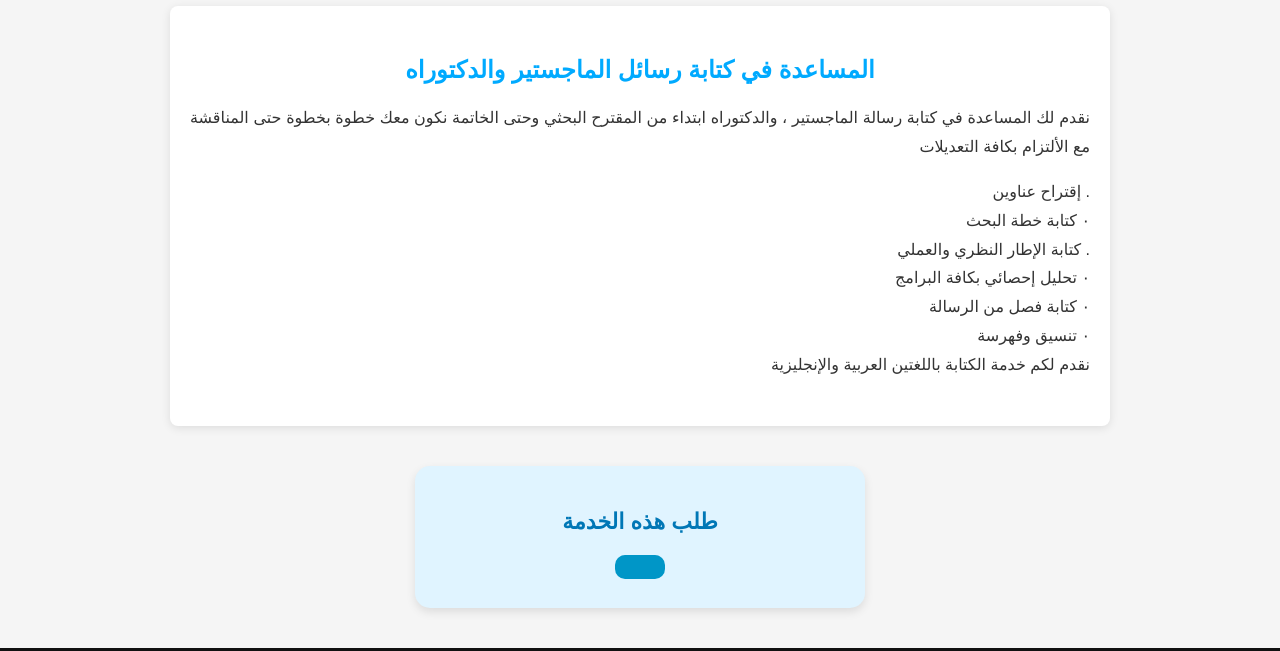
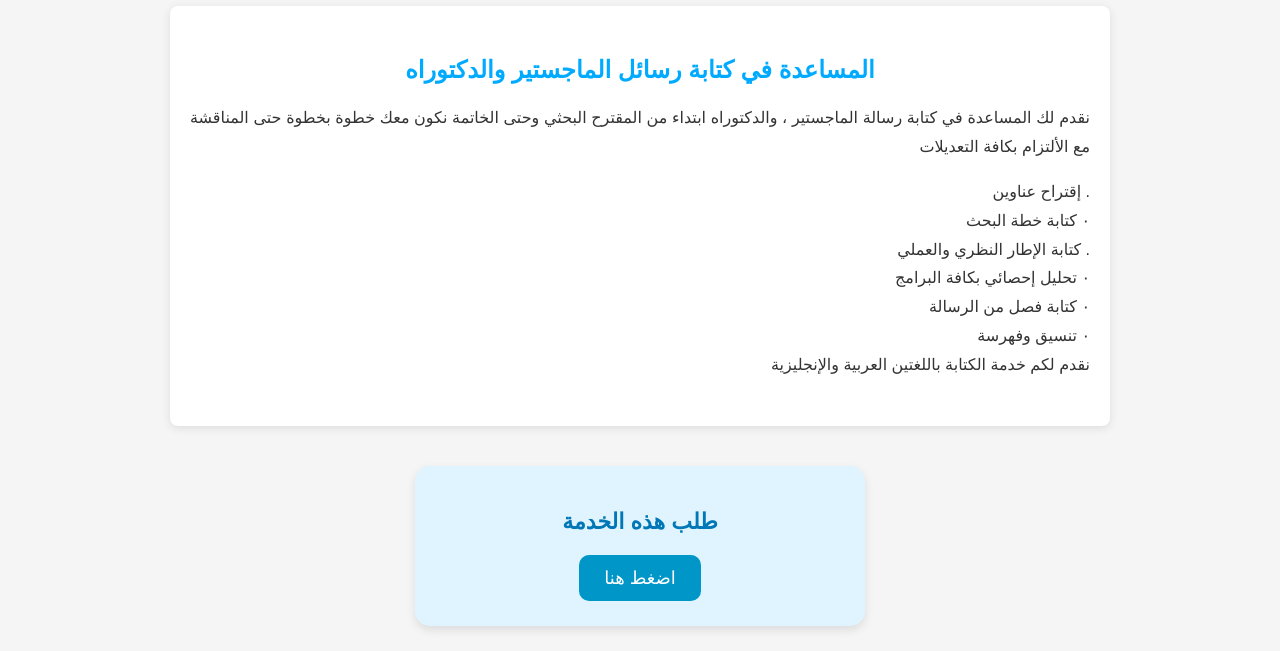
Before and after one commit to mohammed73yafa/Al-Tafawuq, a plain HTML site: page pag1.html in a window 1280 px wide. Shown: the part 969-1620 px from the top of the page. Drawn offline with Linux system fonts and the light colour scheme.

Commit message:
Update pag1.html

```diff
--- a/pag1.html
+++ b/pag1.html
@@ -270,7 +270,7 @@
 <div class="service-box">
   <h2>طلب هذه الخدمة</h2>
   <a href="https://wa.me/+967774547619?text=مرحبًا، أريد طلب  المساعدة في كتابة رسائل الماجستير والدكتوراه" target="_blank" class="service-btn">
-
+    اضغط هنا
   </a>
 </div>
 
```
